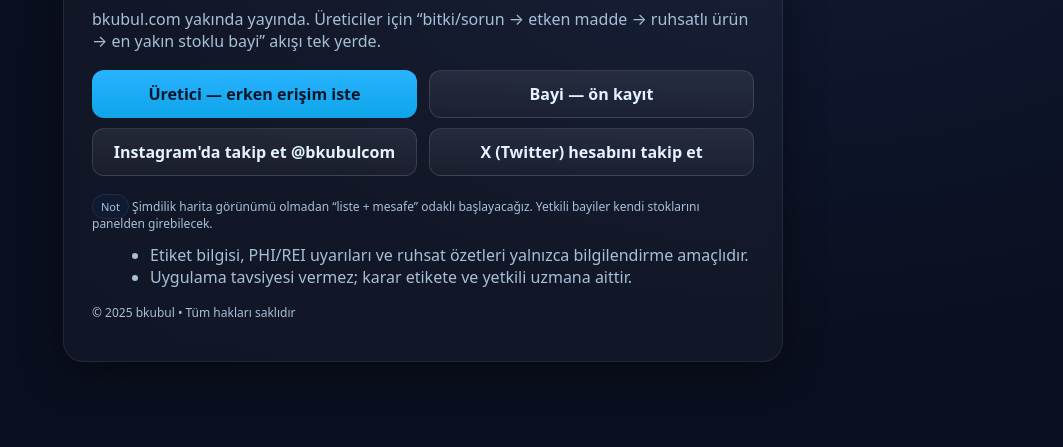
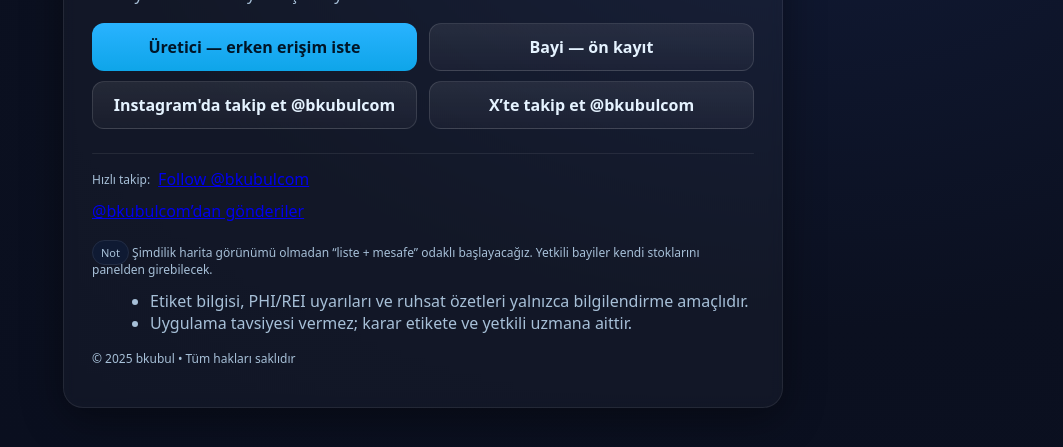
Before and after one commit to denizalp06/bkubul-coming-soon, a plain HTML site: page index.html in a window 1280 px wide. Shown: the part 311-758 px from the top of the page, without its empty margins (217-1280 px from the left). Drawn offline with Linux system fonts and the light colour scheme.

Commit message:
Add files via upload

```diff
--- a/index.html
+++ b/index.html
@@ -10,6 +10,11 @@
   <meta property="og:type" content="website">
   <meta property="og:url" content="https://bkubul.com">
   <meta name="theme-color" content="#0ea5e9">
+  <!-- X (Twitter) kartları -->
+  <meta name="twitter:card" content="summary_large_image">
+  <meta name="twitter:site" content="@bkubulcom">
+  <meta name="twitter:title" content="bkubul — yakındaki yetkili bayiyi bul">
+  <meta name="twitter:description" content="Bitki koruma ürünleri için yetkili bayileri il/ilçe ve mesafeye göre bul.">
   <style>
     :root { --bg:#0b1020; --ink:#e5f3ff; --sub:#a7c0d8; --pill:#0ea5e9; --muted:#0f1a33; }
     * { box-sizing: border-box; }
@@ -34,6 +39,7 @@
     .muted { color: var(--sub); font-size: 12px; }
     .sp { height: 10px; }
     .badge { font-size: 11px; padding: 4px 8px; background: var(--muted); border-radius: 999px; border:1px solid rgba(255,255,255,0.08); }
+    .divider { height:1px; background: rgba(255,255,255,0.08); margin: 14px 0; border-radius: 1px; }
   </style>
 </head>
 <body>
@@ -42,15 +48,32 @@
     <div class="logo">bkubul</div>
     <h1>Bitki koruma ürünlerinde <u>yakındaki yetkili bayiyi</u> bulmaya hazır mısın?</h1>
     <p class="lead">bkubul.com yakında yayında. Üreticiler için “bitki/sorun → etken madde → ruhsatlı ürün → en yakın stoklu bayi” akışı tek yerde.</p>
+
     <div class="grid">
-      <a class="btn primary" href="mailto:denizalp@yandex.com?subject=Üretici%20Erken%20Erişim%20Talebi%20-%20bkubul&body=Merhaba%2C%20ben%20(Ad%20Soyad)%2C%20(İl%2Fİlçe)%2E%20Erken%20erişim%20talep%20ediyorum.%0ATelefon%3A%20" target="_blank" rel="noopener">Üretici — erken erişim iste</a>
-      <a class="btn" href="mailto:denizalp@yandex.com?subject=Bayi%20Ön%20Kayıt%20-%20bkubul&body=Merhaba%2C%20(Bayi%20Adı)%2C%20(İl%2Fİlçe)%2E%20Yetkili%20bayiyiz%2E%20İletişim%3A%20" target="_blank" rel="noopener">Bayi — ön kayıt</a>
+      <a class="btn primary" href="mailto:denizalp@yandex.com?subject=%C3%9Cretici%20Erken%20Eri%C5%9Fim%20Talebi%20-%20bkubul&body=Merhaba%2C%20ben%20(Ad%20Soyad)%2C%20(%C4%B0l%2F%C4%B0l%C3%A7e)%2E%20Erken%20eri%C5%9Fim%20talep%20ediyorum.%0ATelefon%3A%20" target="_blank" rel="noopener">Üretici — erken erişim iste</a>
+      <a class="btn" href="mailto:denizalp@yandex.com?subject=Bayi%20%C3%96n%20Kay%C4%B1t%20-%20bkubul&body=Merhaba%2C%20(Bayi%20Ad%C4%B1)%2C%20(%C4%B0l%2F%C4%B0l%C3%A7e)%2E%20Yetkili%20bayiyiz%2E%20%C4%B0leti%C5%9Fim%3A%20" target="_blank" rel="noopener">Bayi — ön kayıt</a>
     </div>
+
     <div class="sp"></div>
     <div class="grid">
       <a class="btn" href="https://instagram.com/bkubulcom" target="_blank" rel="noopener">Instagram'da takip et @bkubulcom</a>
-      <a class="btn" href="https://x.com/intent/follow?screen_name=bkubulcom" target="_blank" rel="noopener">X (Twitter) hesabını takip et</a>
+      <!-- X: intent yerine doğrudan profil linki -->
+      <a class="btn" href="https://x.com/bkubulcom" target="_blank" rel="noopener">X’te takip et @bkubulcom</a>
     </div>
+
+    <div class="sp"></div>
+    <div class="divider"></div>
+
+    <!-- Resmî Follow butonu (widgets.js ile) -->
+    <div style="display:flex; gap:8px; align-items:center; flex-wrap:wrap;">
+      <span class="muted">Hızlı takip:</span>
+      <a href="https://twitter.com/bkubulcom" class="twitter-follow-button" data-show-count="false">Follow @bkubulcom</a>
+    </div>
+
+    <!-- İsteğe bağlı: küçük bir zaman akışı -->
+    <div class="sp"></div>
+    <a class="twitter-timeline" data-height="320" href="https://twitter.com/bkubulcom">@bkubulcom’dan gönderiler</a>
+
     <div class="sp"></div>
     <p class="muted"><span class="badge">Not</span> Şimdilik harita görünümü olmadan “liste + mesafe” odaklı başlayacağız. Yetkili bayiler kendi stoklarını panelden girebilecek.</p>
     <ul class="list">
@@ -59,5 +82,8 @@
     </ul>
     <p class="foot">© <script>document.write(new Date().getFullYear())</script> bkubul • Tüm hakları saklıdır</p>
   </main>
+
+  <!-- widgets.js (Follow & Timeline için bir kez yeter) -->
+  <script async src="https://platform.twitter.com/widgets.js" charset="utf-8"></script>
 </body>
 </html>
```
